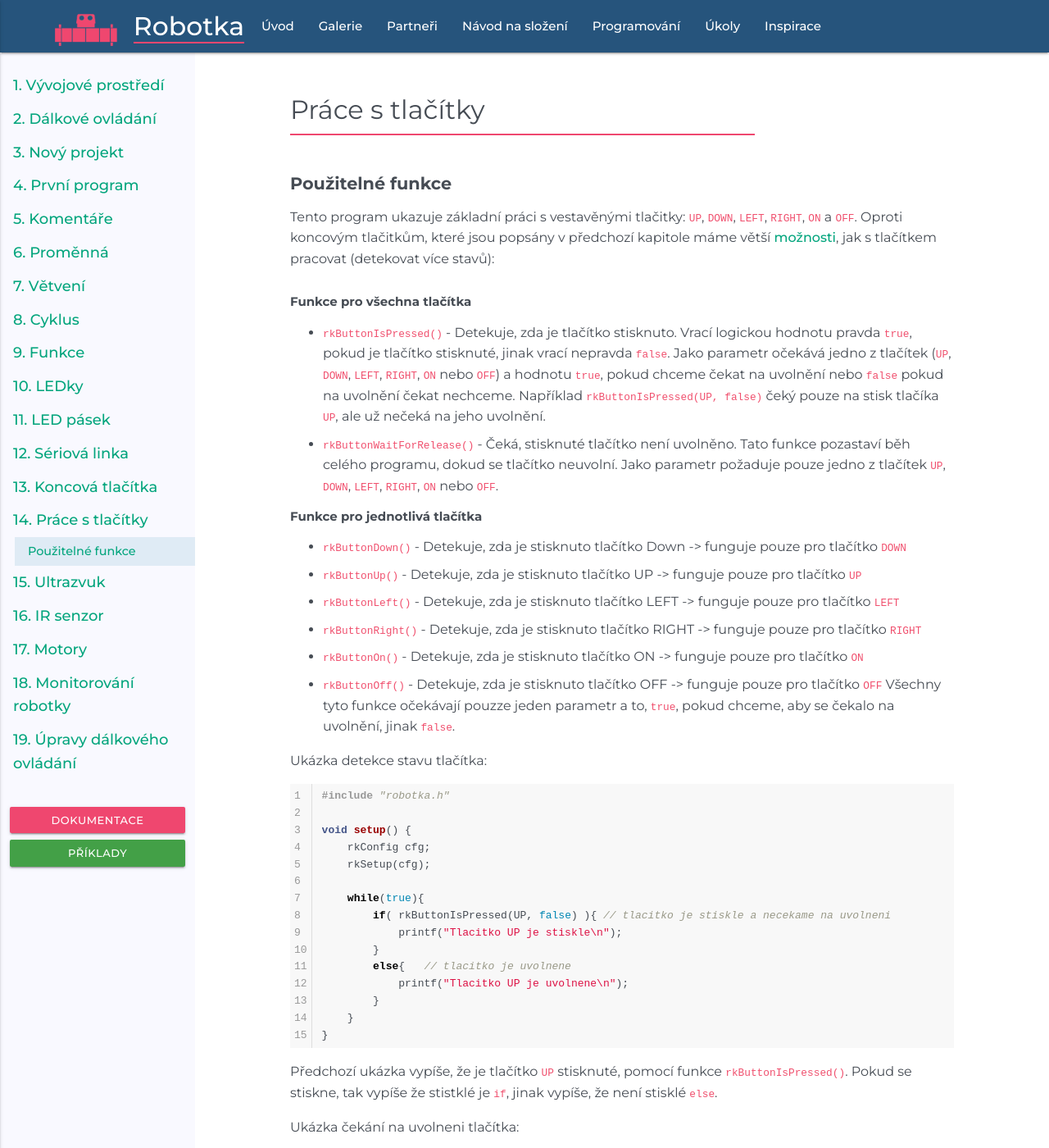
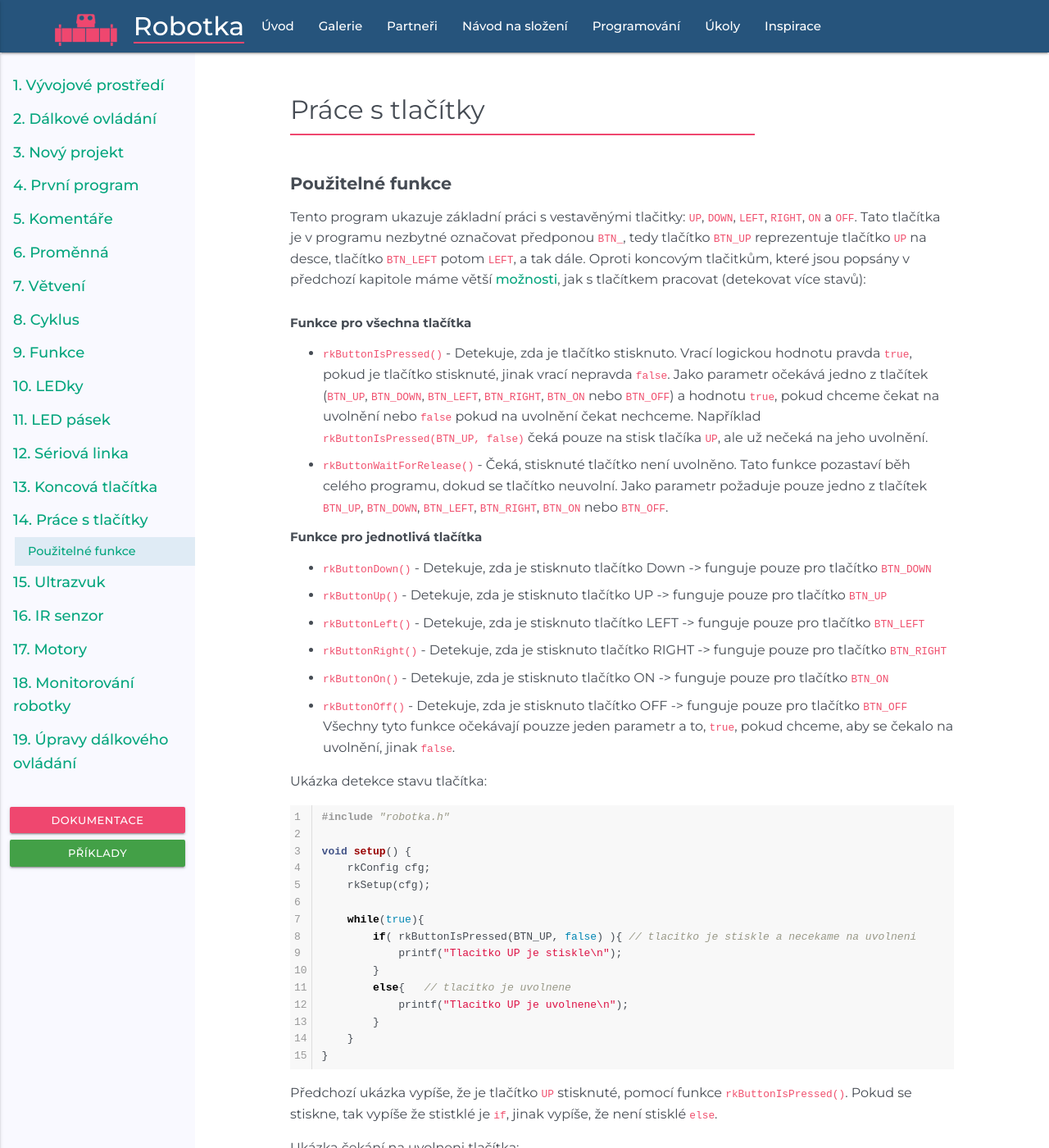
Before and after one commit to RoboticsBrno/robotka.robotickytabor.cz, a Jekyll site: the page built from _coding/013_prace_s_tlacitky.md, in a window 1280 px wide and 1400 px high. Shown: the whole window at 82% size. Built offline with Jekyll 4.4.1, drawn with Linux system fonts in a browser that asks for light colours; some of the changed text lies outside the part shown.

Commit message:
Fixed wrong names in buttons

```diff
--- a/_coding/013_prace_s_tlacitky.md
+++ b/_coding/013_prace_s_tlacitky.md
@@ -6,19 +6,19 @@ layout: coding
 # {{ page.title | escape }}
 
 #### Použitelné funkce
-Tento program ukazuje základní práci s vestavěnými tlačitky: `UP`, `DOWN`, `LEFT`, `RIGHT`, `ON` a `OFF`. Oproti koncovým tlačitkům, které jsou popsány v předchozí kapitole máme větší <a href="https://roboticsbrno.github.io/RB3204-RBCX-Robotka-library/group__buttons.html#ga3bc0ef766782822a9399654f97fa224c"> možnosti</a>, jak s tlačítkem pracovat (detekovat více stavů):
+Tento program ukazuje základní práci s vestavěnými tlačitky: `UP`, `DOWN`, `LEFT`, `RIGHT`, `ON` a `OFF`. Tato tlačítka je v programu nezbytné označovat předponou `BTN_`, tedy tlačítko `BTN_UP` reprezentuje tlačítko `UP` na desce, tlačítko `BTN_LEFT` potom `LEFT`, a tak dále. Oproti koncovým tlačitkům, které jsou popsány v předchozí kapitole máme větší <a href="https://roboticsbrno.github.io/RB3204-RBCX-Robotka-library/group__buttons.html#ga3bc0ef766782822a9399654f97fa224c"> možnosti</a>, jak s tlačítkem pracovat (detekovat více stavů):
 
 ###### Funkce pro všechna tlačítka
-- `rkButtonIsPressed()` - Detekuje, zda je tlačítko stisknuto. Vrací logickou hodnotu pravda `true`, pokud je tlačítko stisknuté, jinak vrací nepravda `false`. Jako parametr očekává jedno z tlačítek (`UP`, `DOWN`, `LEFT`, `RIGHT`, `ON` nebo `OFF`) a hodnotu `true`, pokud chceme čekat na uvolnění nebo `false` pokud na uvolnění čekat nechceme. Například `rkButtonIsPressed(UP, false)` čeký pouze na stisk tlačíka `UP`, ale už nečeká na jeho uvolnění.
-- `rkButtonWaitForRelease()`  - Čeká, stisknuté tlačítko není uvolněno. Tato funkce pozastaví běh celého programu, dokud se tlačítko neuvolní. Jako parametr požaduje pouze jedno z tlačítek `UP`, `DOWN`, `LEFT`, `RIGHT`, `ON` nebo `OFF`.
+- `rkButtonIsPressed()` - Detekuje, zda je tlačítko stisknuto. Vrací logickou hodnotu pravda `true`, pokud je tlačítko stisknuté, jinak vrací nepravda `false`. Jako parametr očekává jedno z tlačítek (`BTN_UP`, `BTN_DOWN`, `BTN_LEFT`, `BTN_RIGHT`, `BTN_ON` nebo `BTN_OFF`) a hodnotu `true`, pokud chceme čekat na uvolnění nebo `false` pokud na uvolnění čekat nechceme. Například `rkButtonIsPressed(BTN_UP, false)` čeká pouze na stisk tlačíka `UP`, ale už nečeká na jeho uvolnění.
+- `rkButtonWaitForRelease()`  - Čeká, stisknuté tlačítko není uvolněno. Tato funkce pozastaví běh celého programu, dokud se tlačítko neuvolní. Jako parametr požaduje pouze jedno z tlačítek `BTN_UP`, `BTN_DOWN`, `BTN_LEFT`, `BTN_RIGHT`, `BTN_ON` nebo `BTN_OFF`.
 
 ###### Funkce pro jednotlivá tlačítka
-- `rkButtonDown()` -  Detekuje, zda je stisknuto tlačítko Down -> funguje pouze pro tlačítko `DOWN`
-- `rkButtonUp()` -  Detekuje, zda je stisknuto tlačítko UP -> funguje pouze pro tlačítko `UP`
-- `rkButtonLeft()` -  Detekuje, zda je stisknuto tlačítko LEFT -> funguje pouze pro tlačítko `LEFT`
-- `rkButtonRight()` -  Detekuje, zda je stisknuto tlačítko RIGHT -> funguje pouze pro tlačítko `RIGHT`
-- `rkButtonOn()` -  Detekuje, zda je stisknuto tlačítko ON -> funguje pouze pro tlačítko `ON`
-- `rkButtonOff()` -  Detekuje, zda je stisknuto tlačítko OFF -> funguje pouze pro tlačítko `OFF`
+- `rkButtonDown()` -  Detekuje, zda je stisknuto tlačítko Down -> funguje pouze pro tlačítko `BTN_DOWN`
+- `rkButtonUp()` -  Detekuje, zda je stisknuto tlačítko UP -> funguje pouze pro tlačítko `BTN_UP`
+- `rkButtonLeft()` -  Detekuje, zda je stisknuto tlačítko LEFT -> funguje pouze pro tlačítko `BTN_LEFT`
+- `rkButtonRight()` -  Detekuje, zda je stisknuto tlačítko RIGHT -> funguje pouze pro tlačítko `BTN_RIGHT`
+- `rkButtonOn()` -  Detekuje, zda je stisknuto tlačítko ON -> funguje pouze pro tlačítko `BTN_ON`
+- `rkButtonOff()` -  Detekuje, zda je stisknuto tlačítko OFF -> funguje pouze pro tlačítko `BTN_OFF`
 Všechny tyto funkce očekávají pouzze jeden parametr a to, `true`, pokud chceme, aby se čekalo na uvolnění, jinak `false`.
 
 Ukázka detekce stavu tlačítka:
@@ -30,7 +30,7 @@ void setup() {
     rkSetup(cfg);
 
     while(true){
-        if( rkButtonIsPressed(UP, false) ){ // tlacitko je stiskle a necekame na uvolneni
+        if( rkButtonIsPressed(BTN_UP, false) ){ // tlacitko je stiskle a necekame na uvolneni
             printf("Tlacitko UP je stiskle\n");
         }
         else{   // tlacitko je uvolnene
@@ -51,7 +51,7 @@ void setup() {
 
     while(true){
         printf("Cekam na uvolneni tlačítka UP!\n");
-        rkButtonWaitForRelease(UP); // ceka, dokud neni tlacitko UP uvolneno
+        rkButtonWaitForRelease(BTN_UP); // ceka, dokud neni tlacitko UP uvolneno
         printf("Tlačítko UP bylo uvolneno!\n");
     }
 }
@@ -68,7 +68,7 @@ void setup() {
 
     while(true){
         // kontrola, zda je zmacknute tlacitko LEFT i RIGHT soucasne
-        if( rkButtonIsPressed(LEFT, false) && rkButtonIsPressed(RIGHT, false) ){
+        if( rkButtonIsPressed(BTN_LEFT, false) && rkButtonIsPressed(BTN_RIGHT, false) ){
             printf("Tlačítko LEFT a RIGHT je stisknuto!\n");
         }
     }
```
